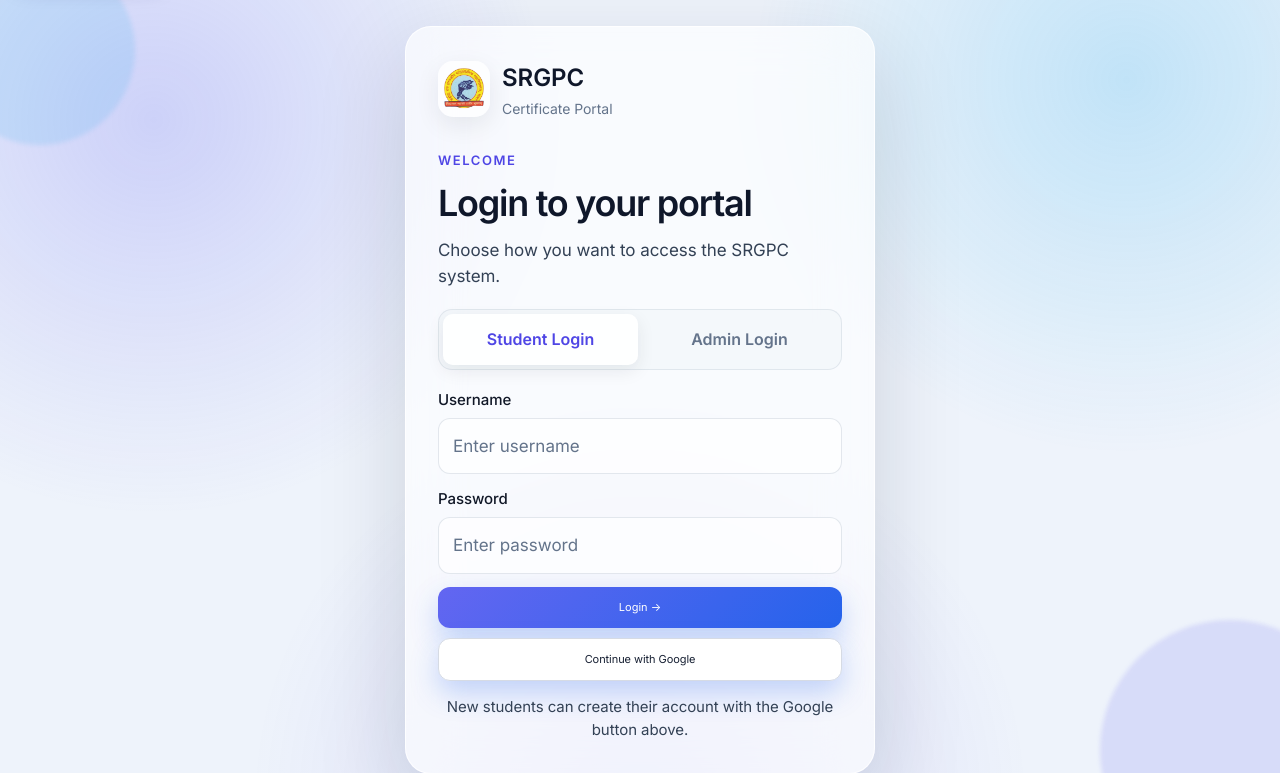
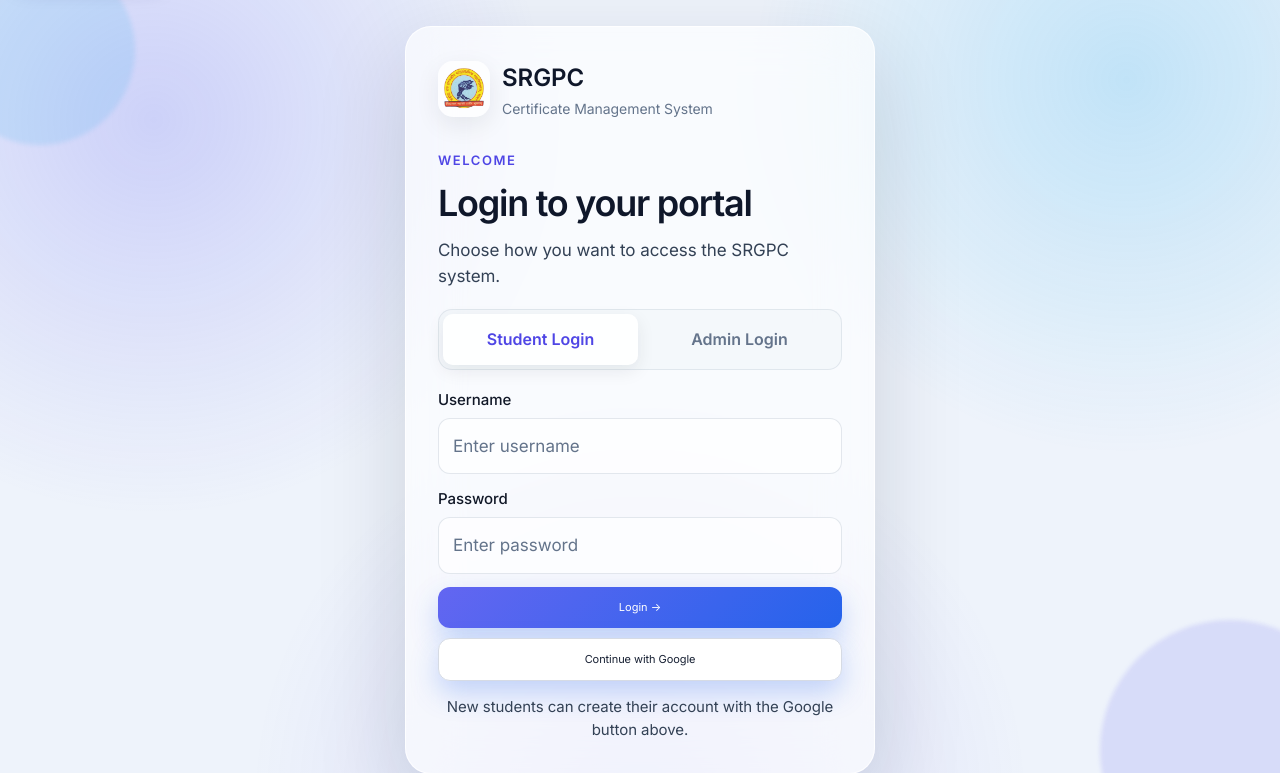
Before and after one commit to shazzxz/SRGPC-Certificate-System, a Flask app: page / in a window 1280 px wide; the page is wider, and only the part inside the window is pictured. Shown: the top 773 px of that part. Run offline with Flask 3, Linux system fonts and the light colour scheme; some libraries are stand-ins or nearby versions.

Commit message:
Use official institutional branding on login

```diff
--- a/templates/login.html
+++ b/templates/login.html
@@ -21,7 +21,7 @@
   <div class="auth-card">
     <div class="auth-brand">
       <img src="{{ url_for('static', filename='college_logo.png') }}" alt="SRGPC">
-      <div><b>SRGPC</b><span>Certificate Portal</span></div>
+      <div><b>SRGPC</b><span>Certificate Management System</span></div>
     </div>
 
     <div class="auth-title">
```
